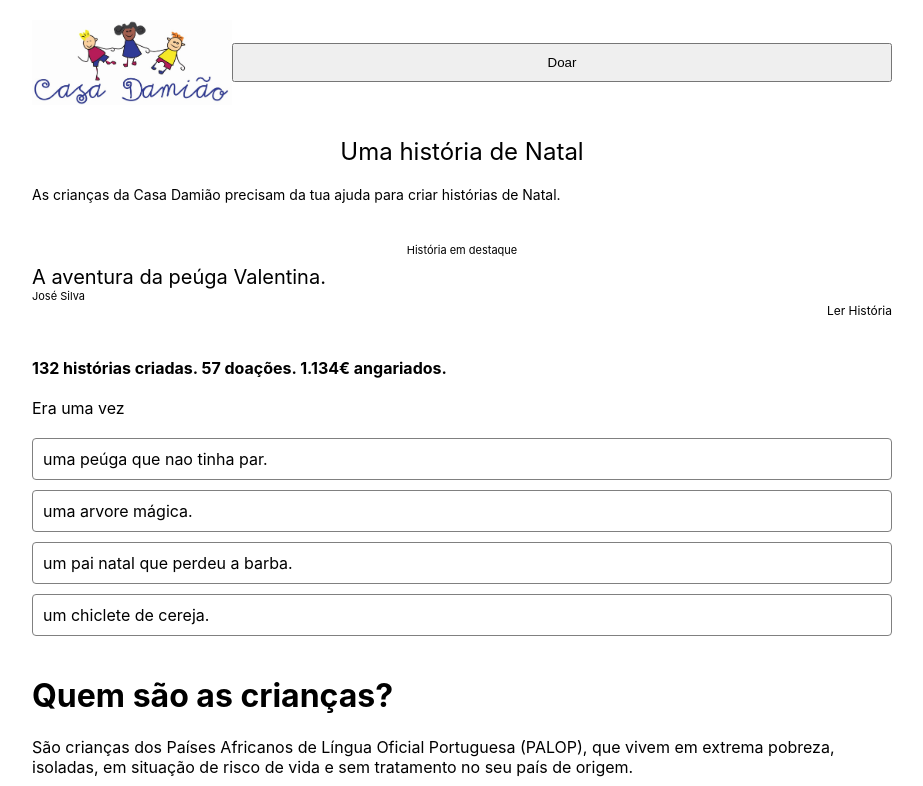
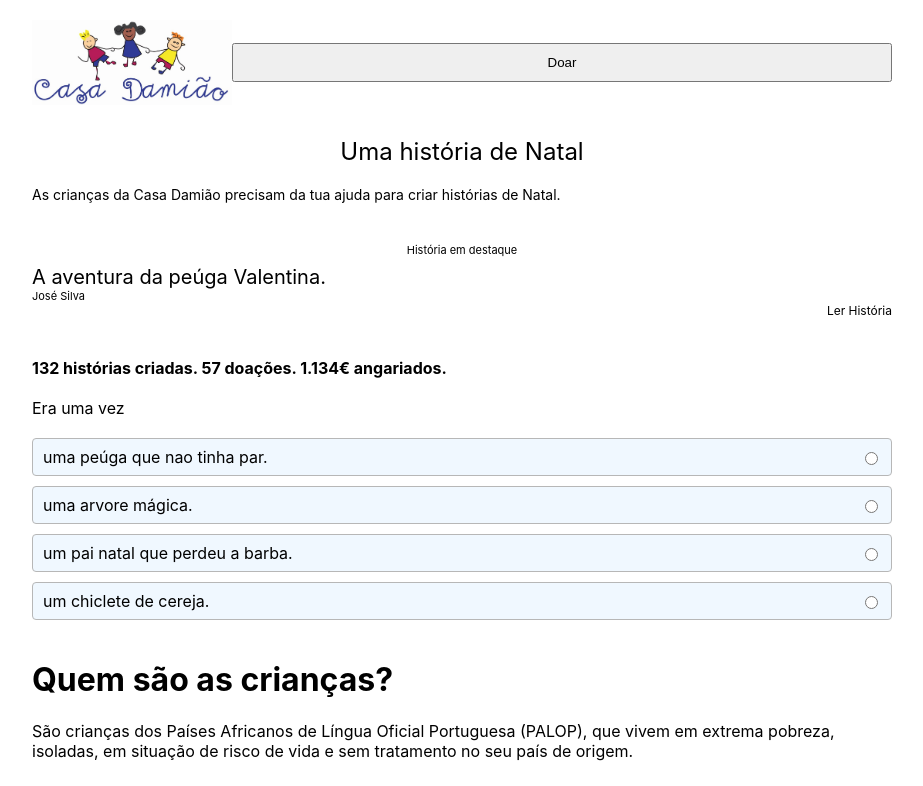
Before and after one commit to jaapaurelio/doar-casa-damiao, a Next.js app: page / in a window 1280 px wide. Shown: the top 786 px of the page, without its empty margins (178-1101 px from the left). Built offline with nearby package versions, Linux system fonts and the light colour scheme.

Commit message:
Improve options

```diff
--- a/components/Story.module.css
+++ b/components/Story.module.css
@@ -1,8 +1,8 @@
-
 .mainStory {
   margin: 20px 0;
   font-size: 20px;
   line-height: 1.4;
+  font-family: cursive;
 }
 
 .author {
--- a/components/StoryInput.js
+++ b/components/StoryInput.js
@@ -19,6 +19,7 @@ export default function StoryInput({ step, onButtonClick }) {
           }}
           className={styles.inputform}
           placeholder="introduzir nome"
+          type="text"
         ></input>
         <button
           className={styles.continuebtn}
--- a/components/StoryOptions.js
+++ b/components/StoryOptions.js
@@ -11,6 +11,7 @@ export default function StoryOptions({options, onOptionClick}) {
             className={styles.option}
           >
             {option.text}
+            <input type="radio"></input>
           </div>
         );
       })}
--- a/components/StoryOptions.module.css
+++ b/components/StoryOptions.module.css
@@ -1,7 +1,11 @@
 .option {
-    padding: 10px;
+    padding: 8px 10px;
     margin: 10px 0;
-    border: 1px solid gray;
+    border: 1px solid #b7b7b7;
     border-radius: 4px;
     cursor: pointer;
+    background: aliceblue;
+    display: flex;
+    justify-content: space-between;
+    align-items: center;
 }
--- a/pages/aminhahistoria.js
+++ b/pages/aminhahistoria.js
@@ -112,6 +112,7 @@ export default function MyStoryPage() {
             <div>
               Título da História: <br />
               <input
+                type="text"
                 value={storyTitle}
                 onChange={(e) => setStoryTitle(e.target.value)}
               />
@@ -120,6 +121,7 @@ export default function MyStoryPage() {
               Autor:
               <br />
               <input
+                type="text"
                 value={authorName}
                 onChange={(e) => setAuthorName(e.target.value)}
               />
--- a/pages/index.js
+++ b/pages/index.js
@@ -14,6 +14,9 @@ export default function Home() {
   const storyBeginning = plots;
 
   function startHistory(option) {
+    if(option.id != 4) {
+      return;
+    }
     lstorage("story", [{ type: STEP_TYPE.OPTIONS, value: option.id }]);
     lstorage("storyAuthor", "");
     lstorage("storyTitle", "");
--- a/styles/globals.css
+++ b/styles/globals.css
@@ -15,7 +15,7 @@ a {
   box-sizing: border-box;
 }
 
-input {
+input[type=text] {
   display: block;
   width: 100%;
   padding: 10px;
```
Lines whose indentation alone changed are shown as unchanged.
